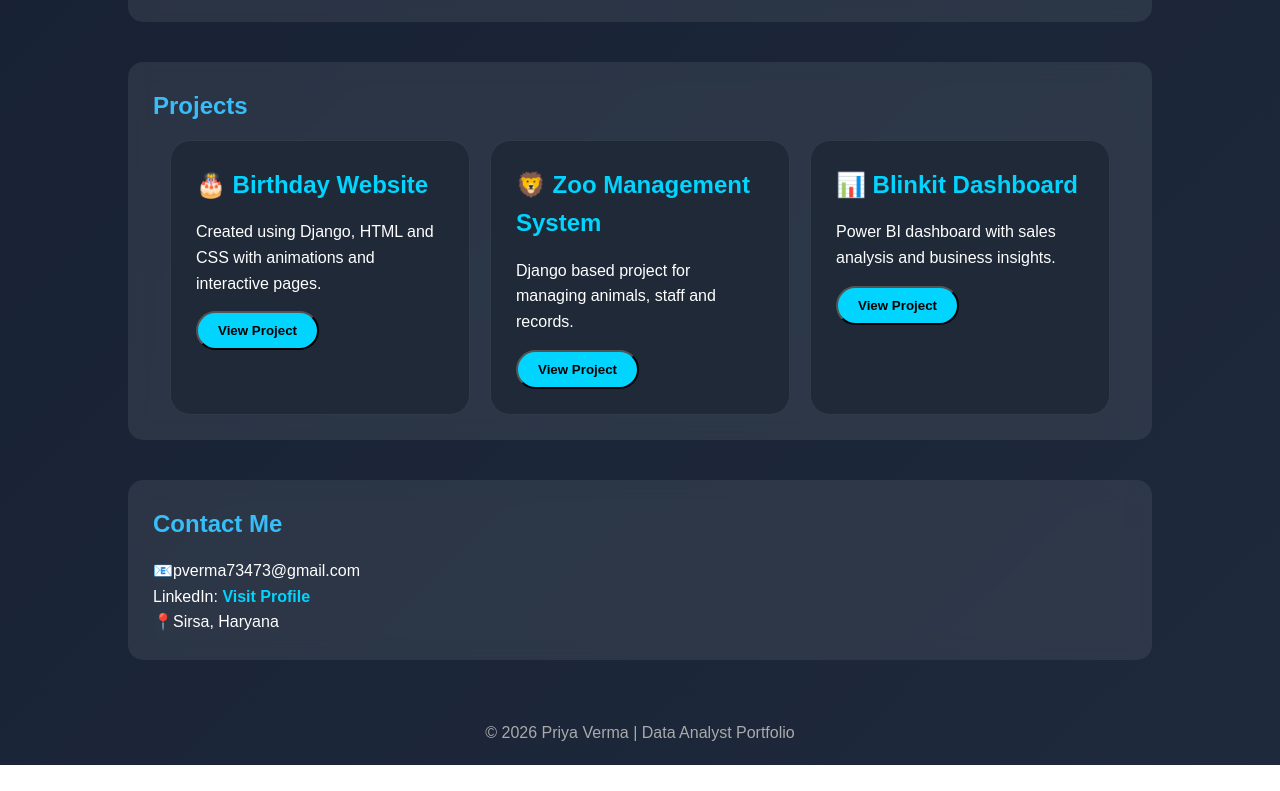
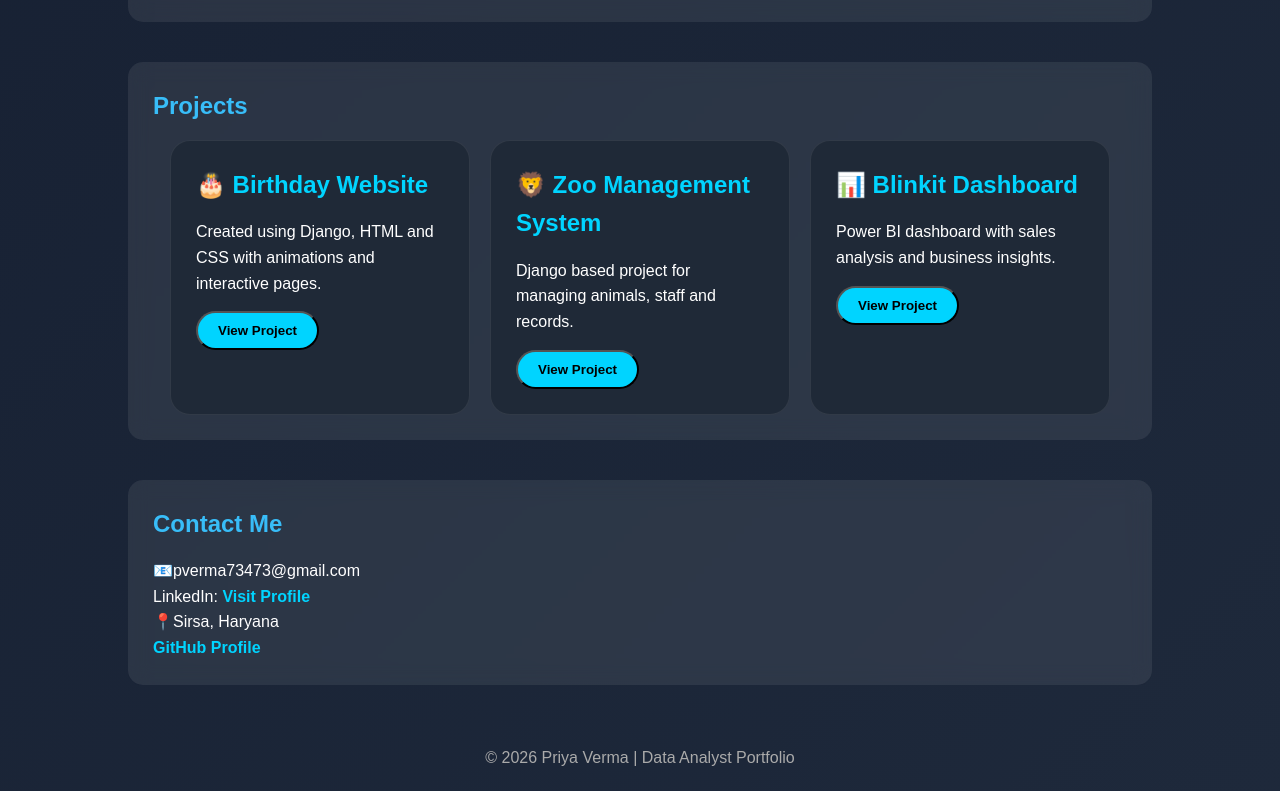
Before and after one commit to priyaverma1213/priya-portfolio, a plain HTML site: page index.html in a window 1280 px wide. Shown: the part 3121-3912 px from the top of the page. Before the commit the page ends 3886 px from the top, so only its background shows below. Drawn offline with Linux system fonts and the light colour scheme.

Commit message:
Add files via upload

```diff
--- a/index.html
+++ b/index.html
@@ -261,6 +261,10 @@
         </a>
     </p>
     <p>📍Sirsa, Haryana</p>
+
+    <a href="https://github.com/priyaverma1213" target="_blank">
+    GitHub Profile
+</a>
     </div>
 </section>
 
```
